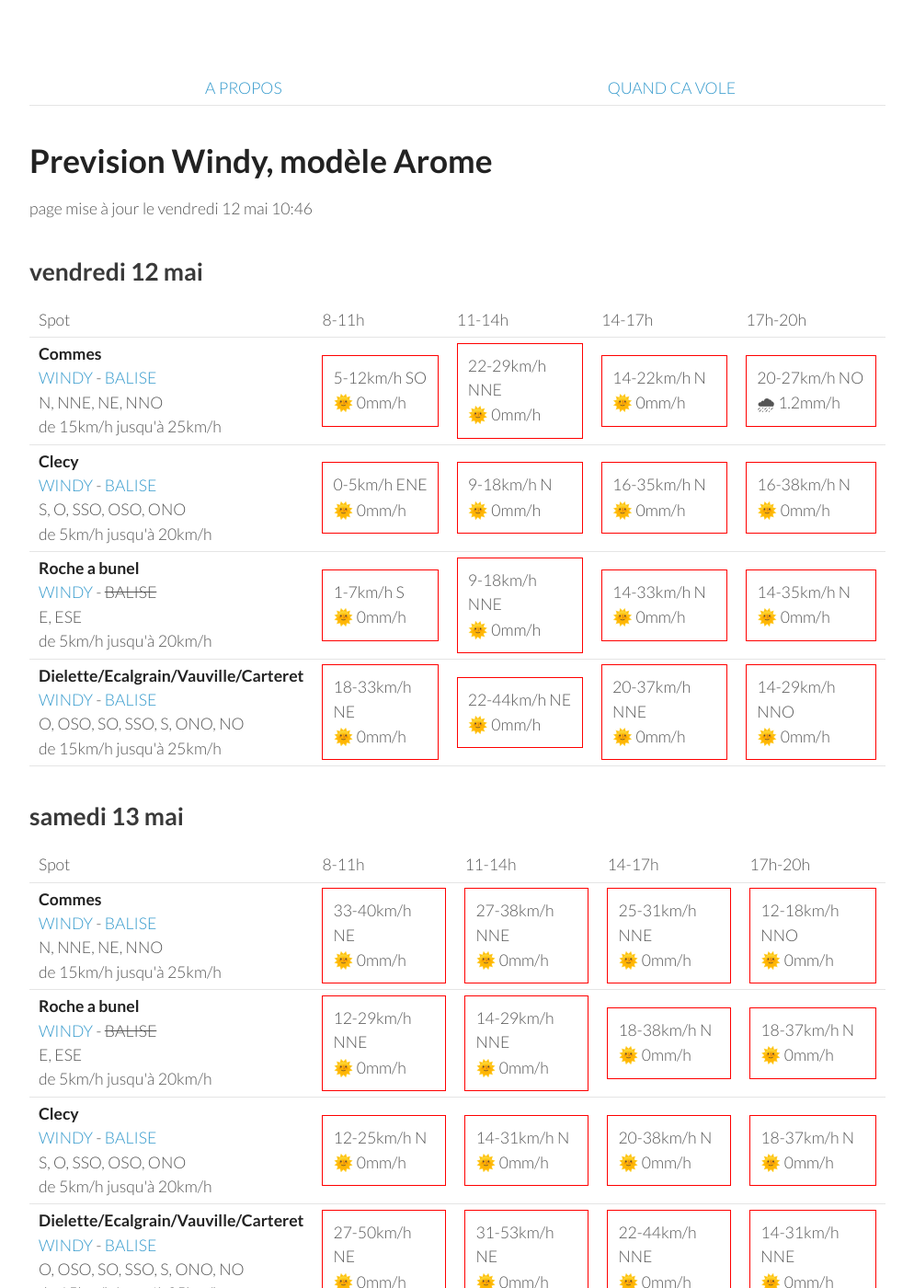
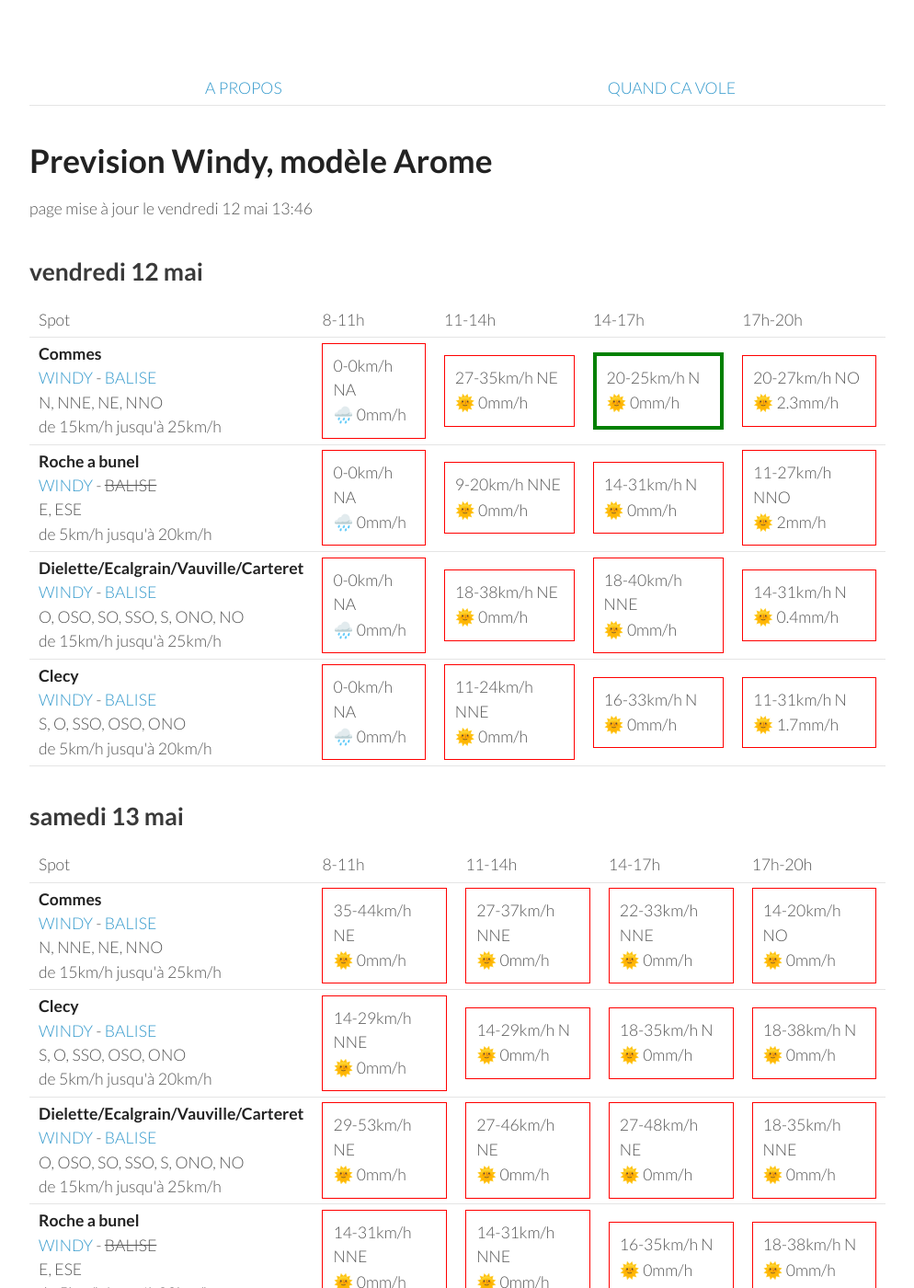
Before and after one commit to parapente-dans-le-nord/parapente-dans-le-nord.github.io, a Jekyll site: the page built from normandie.markdown, in a window 1280 px wide and 1400 px high. Shown: the whole window at 92% size, without its empty margins (26-1020 px from the left). Built offline with Jekyll 4.4.1, drawn with Linux system fonts in a browser that asks for light colours.

Commit message:
update index.markdown

```diff
--- a/normandie.markdown
+++ b/normandie.markdown
@@ -7,7 +7,7 @@ title:  "Tous les spots"
 {: .links}
 
 # Prevision Windy, modèle Arome
-page mise à jour le vendredi 12 mai 10:46
+page mise à jour le vendredi 12 mai 13:46
 
 ## vendredi 12 mai
 
@@ -24,41 +24,37 @@ page mise à jour le vendredi 12 mai 10:46
 <tr>
         <td><strong>Commes</strong><br><a href="https://windy.com/49.346/-0.726?48.936,-0.726,8">WINDY</a> - <span class=""><a href="http://www.balisemeteo.com/balise.php?idBalise=158">BALISE</a> </span><br> <span class="vent-favorable">N, NNE, NE, NNO</span><br><span class="force-vent">de 15km/h jusqu'à 25km/h</span> </td>
 
-            <td><div class="not-flyable"><p>5-12km/h SO</p><p>🌞 0mm/h</p></div></td>
-            <td><div class="not-flyable"><p>22-29km/h NNE</p><p>🌞 0mm/h</p></div></td>
-            <td><div class="not-flyable"><p>14-22km/h N</p><p>🌞 0mm/h</p></div></td>
-            <td><div class="not-flyable"><p>20-27km/h NO</p><p>🌧 1.2mm/h</p></div></td>
+            <td><div class="not-flyable"><p>0-0km/h NA</p><p>🌧️ 0mm/h</p></div></td>
+            <td><div class="not-flyable"><p>27-35km/h NE</p><p>🌞 0mm/h</p></div></td>
+            <td><div class="flyable"><p>20-25km/h N</p><p>🌞 0mm/h</p></div></td>
+            <td><div class="not-flyable"><p>20-27km/h NO</p><p>🌞 2.3mm/h</p></div></td>
 
+    </tr>
+<tr>
+        <td><strong>Roche a bunel</strong><br><a href="https://windy.com/48.993/-0.499?48.580,-0.499,8">WINDY</a> - <span class="no-balise"> BALISE </span><br> <span class="vent-favorable">E, ESE</span><br><span class="force-vent">de 5km/h jusqu'à 20km/h</span> </td>
+
+            <td><div class="not-flyable"><p>0-0km/h NA</p><p>🌧️ 0mm/h</p></div></td>
+            <td><div class="not-flyable"><p>9-20km/h NNE</p><p>🌞 0mm/h</p></div></td>
+            <td><div class="not-flyable"><p>14-31km/h N</p><p>🌞 0mm/h</p></div></td>
+            <td><div class="not-flyable"><p>11-27km/h NNO</p><p>🌞 2mm/h</p></div></td>
+
+    </tr>
+<tr>
+        <td><strong>Dielette/Ecalgrain/Vauville/Carteret</strong><br><a href="https://windy.com/49.650/-1.856?49.243,-1.856,8">WINDY</a> - <span class=""><a href="http://www.balisemeteo.com/balise.php?idBalise=81">BALISE</a> </span><br> <span class="vent-favorable">O, OSO, SO, SSO, S, ONO, NO</span><br><span class="force-vent">de 15km/h jusqu'à 25km/h</span> </td>
+
+            <td><div class="not-flyable"><p>0-0km/h NA</p><p>🌧️ 0mm/h</p></div></td>
+            <td><div class="not-flyable"><p>18-38km/h NE</p><p>🌞 0mm/h</p></div></td>
+            <td><div class="not-flyable"><p>18-40km/h NNE</p><p>🌞 0mm/h</p></div></td>
+            <td><div class="not-flyable"><p>14-31km/h N</p><p>🌞 0.4mm/h</p></div></td>
 
     </tr>
 <tr>
         <td><strong>Clecy</strong><br><a href="https://windy.com/48.929/-0.470?48.516,-0.470,8">WINDY</a> - <span class=""><a href="http://www.balisemeteo.com/balise.php?idBalise=122">BALISE</a> </span><br> <span class="vent-favorable">S, O, SSO, OSO, ONO</span><br><span class="force-vent">de 5km/h jusqu'à 20km/h</span> </td>
 
-            <td><div class="not-flyable"><p>0-5km/h ENE</p><p>🌞 0mm/h</p></div></td>
-            <td><div class="not-flyable"><p>9-18km/h N</p><p>🌞 0mm/h</p></div></td>
-            <td><div class="not-flyable"><p>16-35km/h N</p><p>🌞 0mm/h</p></div></td>
-            <td><div class="not-flyable"><p>16-38km/h N</p><p>🌞 0mm/h</p></div></td>
-
-
-    </tr>
-<tr>
-        <td><strong>Roche a bunel</strong><br><a href="https://windy.com/48.993/-0.499?48.580,-0.499,8">WINDY</a> - <span class="no-balise"> BALISE </span><br> <span class="vent-favorable">E, ESE</span><br><span class="force-vent">de 5km/h jusqu'à 20km/h</span> </td>
-
-            <td><div class="not-flyable"><p>1-7km/h S</p><p>🌞 0mm/h</p></div></td>
-            <td><div class="not-flyable"><p>9-18km/h NNE</p><p>🌞 0mm/h</p></div></td>
-            <td><div class="not-flyable"><p>14-33km/h N</p><p>🌞 0mm/h</p></div></td>
-            <td><div class="not-flyable"><p>14-35km/h N</p><p>🌞 0mm/h</p></div></td>
-
-
-    </tr>
-<tr>
-        <td><strong>Dielette/Ecalgrain/Vauville/Carteret</strong><br><a href="https://windy.com/49.650/-1.856?49.243,-1.856,8">WINDY</a> - <span class=""><a href="http://www.balisemeteo.com/balise.php?idBalise=81">BALISE</a> </span><br> <span class="vent-favorable">O, OSO, SO, SSO, S, ONO, NO</span><br><span class="force-vent">de 15km/h jusqu'à 25km/h</span> </td>
-
-            <td><div class="not-flyable"><p>18-33km/h NE</p><p>🌞 0mm/h</p></div></td>
-            <td><div class="not-flyable"><p>22-44km/h NE</p><p>🌞 0mm/h</p></div></td>
-            <td><div class="not-flyable"><p>20-37km/h NNE</p><p>🌞 0mm/h</p></div></td>
-            <td><div class="not-flyable"><p>14-29km/h NNO</p><p>🌞 0mm/h</p></div></td>
-
+            <td><div class="not-flyable"><p>0-0km/h NA</p><p>🌧️ 0mm/h</p></div></td>
+            <td><div class="not-flyable"><p>11-24km/h NNE</p><p>🌞 0mm/h</p></div></td>
+            <td><div class="not-flyable"><p>16-33km/h N</p><p>🌞 0mm/h</p></div></td>
+            <td><div class="not-flyable"><p>11-31km/h N</p><p>🌞 1.7mm/h</p></div></td>
 
     </tr>
 
@@ -80,40 +76,40 @@ page mise à jour le vendredi 12 mai 10:46
 <tr>
         <td><strong>Commes</strong><br><a href="https://windy.com/49.346/-0.726?48.936,-0.726,8">WINDY</a> - <span class=""><a href="http://www.balisemeteo.com/balise.php?idBalise=158">BALISE</a> </span><br> <span class="vent-favorable">N, NNE, NE, NNO</span><br><span class="force-vent">de 15km/h jusqu'à 25km/h</span> </td>
 
-            <td><div class="not-flyable"><p>33-40km/h NE</p><p>🌞 0mm/h</p></div></td>
-            <td><div class="not-flyable"><p>27-38km/h NNE</p><p>🌞 0mm/h</p></div></td>
-            <td><div class="not-flyable"><p>25-31km/h NNE</p><p>🌞 0mm/h</p></div></td>
-            <td><div class="not-flyable"><p>12-18km/h NNO</p><p>🌞 0mm/h</p></div></td>
+            <td><div class="not-flyable"><p>35-44km/h NE</p><p>🌞 0mm/h</p></div></td>
+            <td><div class="not-flyable"><p>27-37km/h NNE</p><p>🌞 0mm/h</p></div></td>
+            <td><div class="not-flyable"><p>22-33km/h NNE</p><p>🌞 0mm/h</p></div></td>
+            <td><div class="not-flyable"><p>14-20km/h NO</p><p>🌞 0mm/h</p></div></td>
+
+
+    </tr>
+<tr>
+        <td><strong>Clecy</strong><br><a href="https://windy.com/48.929/-0.470?48.516,-0.470,8">WINDY</a> - <span class=""><a href="http://www.balisemeteo.com/balise.php?idBalise=122">BALISE</a> </span><br> <span class="vent-favorable">S, O, SSO, OSO, ONO</span><br><span class="force-vent">de 5km/h jusqu'à 20km/h</span> </td>
+
+            <td><div class="not-flyable"><p>14-29km/h NNE</p><p>🌞 0mm/h</p></div></td>
+            <td><div class="not-flyable"><p>14-29km/h N</p><p>🌞 0mm/h</p></div></td>
+            <td><div class="not-flyable"><p>18-35km/h N</p><p>🌞 0mm/h</p></div></td>
+            <td><div class="not-flyable"><p>18-38km/h N</p><p>🌞 0mm/h</p></div></td>
+
+
+    </tr>
+<tr>
+        <td><strong>Dielette/Ecalgrain/Vauville/Carteret</strong><br><a href="https://windy.com/49.650/-1.856?49.243,-1.856,8">WINDY</a> - <span class=""><a href="http://www.balisemeteo.com/balise.php?idBalise=81">BALISE</a> </span><br> <span class="vent-favorable">O, OSO, SO, SSO, S, ONO, NO</span><br><span class="force-vent">de 15km/h jusqu'à 25km/h</span> </td>
+
+            <td><div class="not-flyable"><p>29-53km/h NE</p><p>🌞 0mm/h</p></div></td>
+            <td><div class="not-flyable"><p>27-46km/h NE</p><p>🌞 0mm/h</p></div></td>
+            <td><div class="not-flyable"><p>27-48km/h NE</p><p>🌞 0mm/h</p></div></td>
+            <td><div class="not-flyable"><p>18-35km/h NNE</p><p>🌞 0mm/h</p></div></td>
 
 
     </tr>
 <tr>
         <td><strong>Roche a bunel</strong><br><a href="https://windy.com/48.993/-0.499?48.580,-0.499,8">WINDY</a> - <span class="no-balise"> BALISE </span><br> <span class="vent-favorable">E, ESE</span><br><span class="force-vent">de 5km/h jusqu'à 20km/h</span> </td>
 
-            <td><div class="not-flyable"><p>12-29km/h NNE</p><p>🌞 0mm/h</p></div></td>
-            <td><div class="not-flyable"><p>14-29km/h NNE</p><p>🌞 0mm/h</p></div></td>
+            <td><div class="not-flyable"><p>14-31km/h NNE</p><p>🌞 0mm/h</p></div></td>
+            <td><div class="not-flyable"><p>14-31km/h NNE</p><p>🌞 0mm/h</p></div></td>
+            <td><div class="not-flyable"><p>16-35km/h N</p><p>🌞 0mm/h</p></div></td>
             <td><div class="not-flyable"><p>18-38km/h N</p><p>🌞 0mm/h</p></div></td>
-            <td><div class="not-flyable"><p>18-37km/h N</p><p>🌞 0mm/h</p></div></td>
-
-
-    </tr>
-<tr>
-        <td><strong>Clecy</strong><br><a href="https://windy.com/48.929/-0.470?48.516,-0.470,8">WINDY</a> - <span class=""><a href="http://www.balisemeteo.com/balise.php?idBalise=122">BALISE</a> </span><br> <span class="vent-favorable">S, O, SSO, OSO, ONO</span><br><span class="force-vent">de 5km/h jusqu'à 20km/h</span> </td>
-
-            <td><div class="not-flyable"><p>12-25km/h N</p><p>🌞 0mm/h</p></div></td>
-            <td><div class="not-flyable"><p>14-31km/h N</p><p>🌞 0mm/h</p></div></td>
-            <td><div class="not-flyable"><p>20-38km/h N</p><p>🌞 0mm/h</p></div></td>
-            <td><div class="not-flyable"><p>18-37km/h N</p><p>🌞 0mm/h</p></div></td>
-
-
-    </tr>
-<tr>
-        <td><strong>Dielette/Ecalgrain/Vauville/Carteret</strong><br><a href="https://windy.com/49.650/-1.856?49.243,-1.856,8">WINDY</a> - <span class=""><a href="http://www.balisemeteo.com/balise.php?idBalise=81">BALISE</a> </span><br> <span class="vent-favorable">O, OSO, SO, SSO, S, ONO, NO</span><br><span class="force-vent">de 15km/h jusqu'à 25km/h</span> </td>
-
-            <td><div class="not-flyable"><p>27-50km/h NE</p><p>🌞 0mm/h</p></div></td>
-            <td><div class="not-flyable"><p>31-53km/h NE</p><p>🌞 0mm/h</p></div></td>
-            <td><div class="not-flyable"><p>22-44km/h NNE</p><p>🌞 0mm/h</p></div></td>
-            <td><div class="not-flyable"><p>14-31km/h NNE</p><p>🌞 0mm/h</p></div></td>
 
 
     </tr>
```
